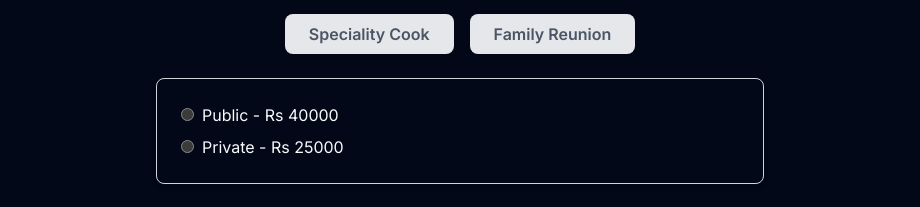
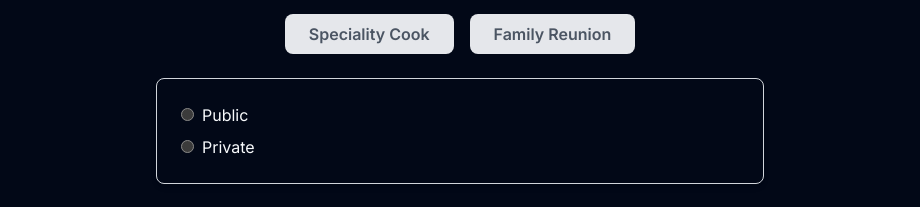
Before and after one commit to janak1998/the-german-guy, a Next.js app: page /services in a window 1280 px wide. Shown: the part 3236-3443 px from the top of the page, without its empty margins (180-1100 px from the left). Built offline with nearby package versions, Linux system fonts and the light colour scheme.

Commit message:
remove price from option only show in total

```diff
--- a/components/CalculatePrice.js
+++ b/components/CalculatePrice.js
@@ -136,11 +136,7 @@ const CalculatePrice = () => {
                 subOption === optionKey ? "font-semibold text-blue-600" : ""
               }`}
             >
-              {`${optionKey.charAt(0).toUpperCase() + optionKey.slice(1)} - ${
-                typeof services[activeTab].subOptions[optionKey] === "number"
-                  ? `Rs ${services[activeTab].subOptions[optionKey]}`
-                  : services[activeTab].subOptions[optionKey]
-              }`}
+              {`${optionKey.charAt(0).toUpperCase() + optionKey.slice(1)} `}
             </span>
           </label>
         ))}
@@ -148,7 +144,6 @@ const CalculatePrice = () => {
 
       {/* Display the calculated price */}
       <div className="text-xl font-semibold mt-6 text-center">
-
         Total Price: Rs {getPrice()}
       </div>
     </div>
```
